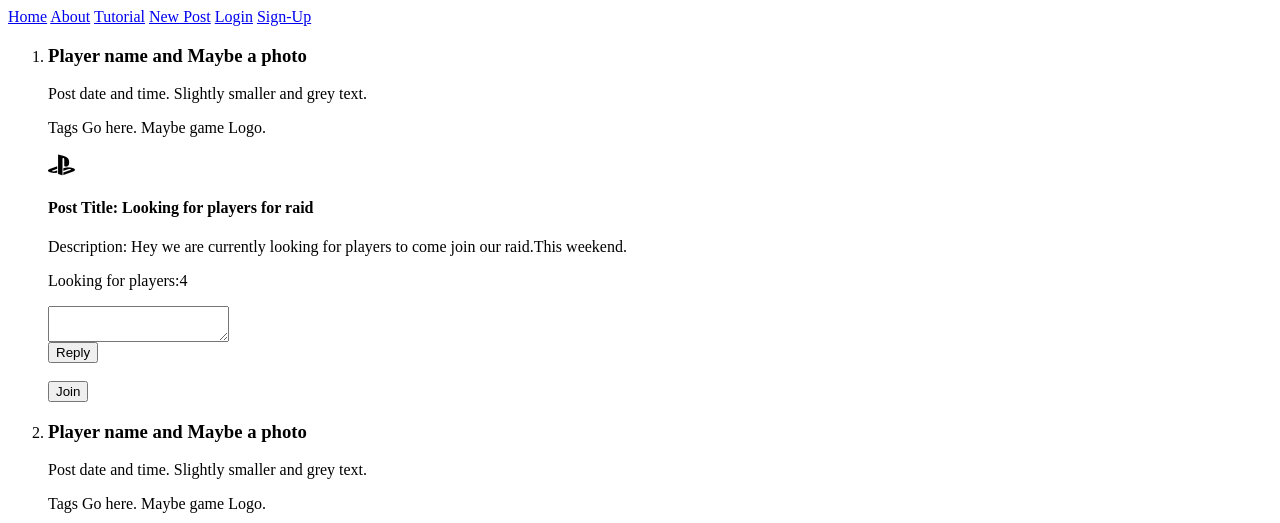
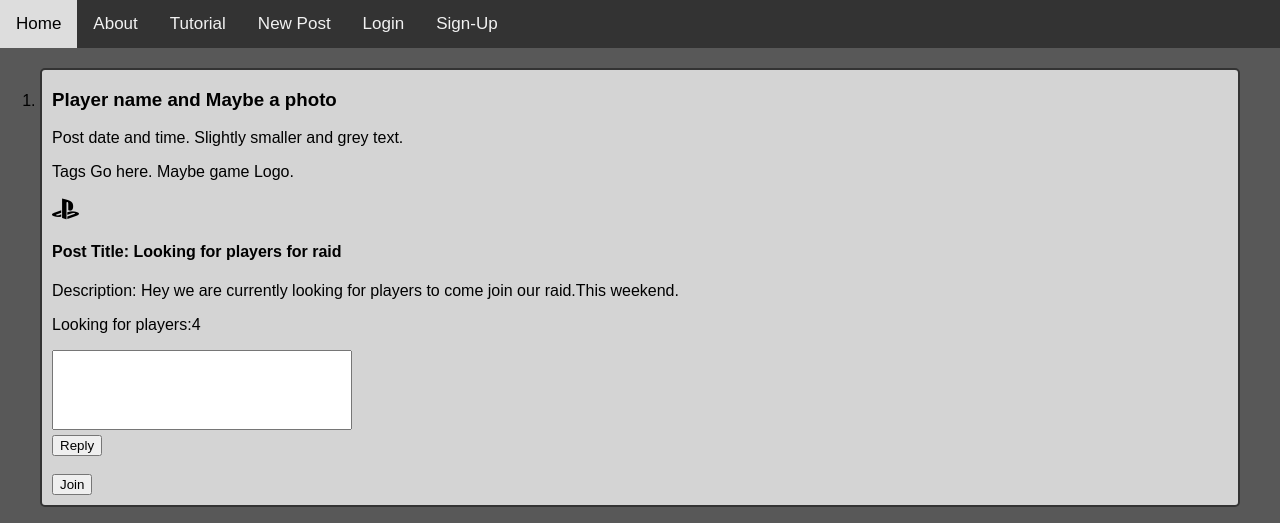
Before and after one commit to MelecaZane/AgileWebDev, a plain HTML site: page Main page.html in a window 1280 px wide. Shown: the top 523 px of the page. Drawn offline with Linux system fonts and the light colour scheme.

Commit message:
Adding basic CSS stylesheet and classing HTML elements on Main-Page

```diff
--- /dev/null
+++ b/Main page.css
@@ -0,0 +1,43 @@
+body {
+    margin:0;
+    font-family: Arial, Helvetica, sans-serif;
+    background-color: #585858;
+}
+
+.topnav {
+    overflow: hidden;
+    background-color: #333;
+    position: sticky;
+    top: 0;
+}
+
+.topnav a {
+    float: left;
+    color: #f2f2f2;
+    text-align: center;
+    padding: 14px 16px;
+    text-decoration: none;
+    font-size: 17px;
+}
+
+.topnav a:hover {
+    background-color: #ddd;
+    color: black;
+}
+
+.Posts{
+    border: 2px solid #333;
+    border-radius: 5px;
+    margin-top: 20px;
+    background-color: rgb(212, 212, 212);
+    padding-left: 10px;
+    padding-bottom: 10px;
+    margin-right: 40px;
+}
+
+.txtarea{
+    width: 300px;
+    height: 80px;
+    margin-bottom: 5px;
+    resize: none;
+}
--- a/Main page.html
+++ b/Main page.html
@@ -1,7 +1,8 @@
 <html>
     <head>
-       <link rel="Main stylesheet" href="Main page.css"></link>
-       <script src="https://kit.fontawesome.com/96ce613701.js" crossorigin="anonymous"></script>
+        <meta name="viewport" content="width=device-width, initial-scale=1.0">
+        <link rel="Main stylesheet" href="Main page.css"></link>
+        <script src="https://kit.fontawesome.com/96ce613701.js" crossorigin="anonymous"></script>
     </head>
     <body>
         <div class="topnav">
@@ -16,7 +17,7 @@
 
           <div>
             <ol>
-                <li>
+                <li class="Posts">
                     <h3>Player name and Maybe a photo </h3>
                     <p>Post date and time. Slightly smaller and grey text.</p>
                     <p>Tags Go here. Maybe game Logo.</p>
@@ -31,12 +32,12 @@
                         <p>
                             Looking for players:4
                         </p>
-                        <textarea></textarea><br>
+                        <textarea class="txtarea"></textarea><br>
                         <button>Reply</button><br><br>
                         <button>Join</button>
                     </div>
                 </li>
-                <li>
+                <li class="Posts">
                     <h3>Player name and Maybe a photo </h3>
                     <p>Post date and time. Slightly smaller and grey text.</p>
                     <p>Tags Go here. Maybe game Logo.</p>
@@ -51,12 +52,12 @@
                         <p>
                             Looking for players:4
                         </p>
-                        <textarea></textarea><br>
+                        <textarea class="txtarea"></textarea><br>
                         <button>Reply</button><br><br>
                         <button>Join</button>
                     </div>
                 </li>
-                <li>
+                <li class="Posts">
                     <h3>Player name and Maybe a photo </h3>
                     <p>Post date and time. Slightly smaller and grey text.</p>
                     <p>Tags Go here. Maybe game Logo.</p>
@@ -70,7 +71,7 @@
                         <p>
                             Looking for players:4
                         </p>
-                        <textarea></textarea><br>
+                        <textarea class="txtarea"></textarea><br>
                         <button>Reply</button><br><br>
                         <button>Join</button>
                     </div>
```
